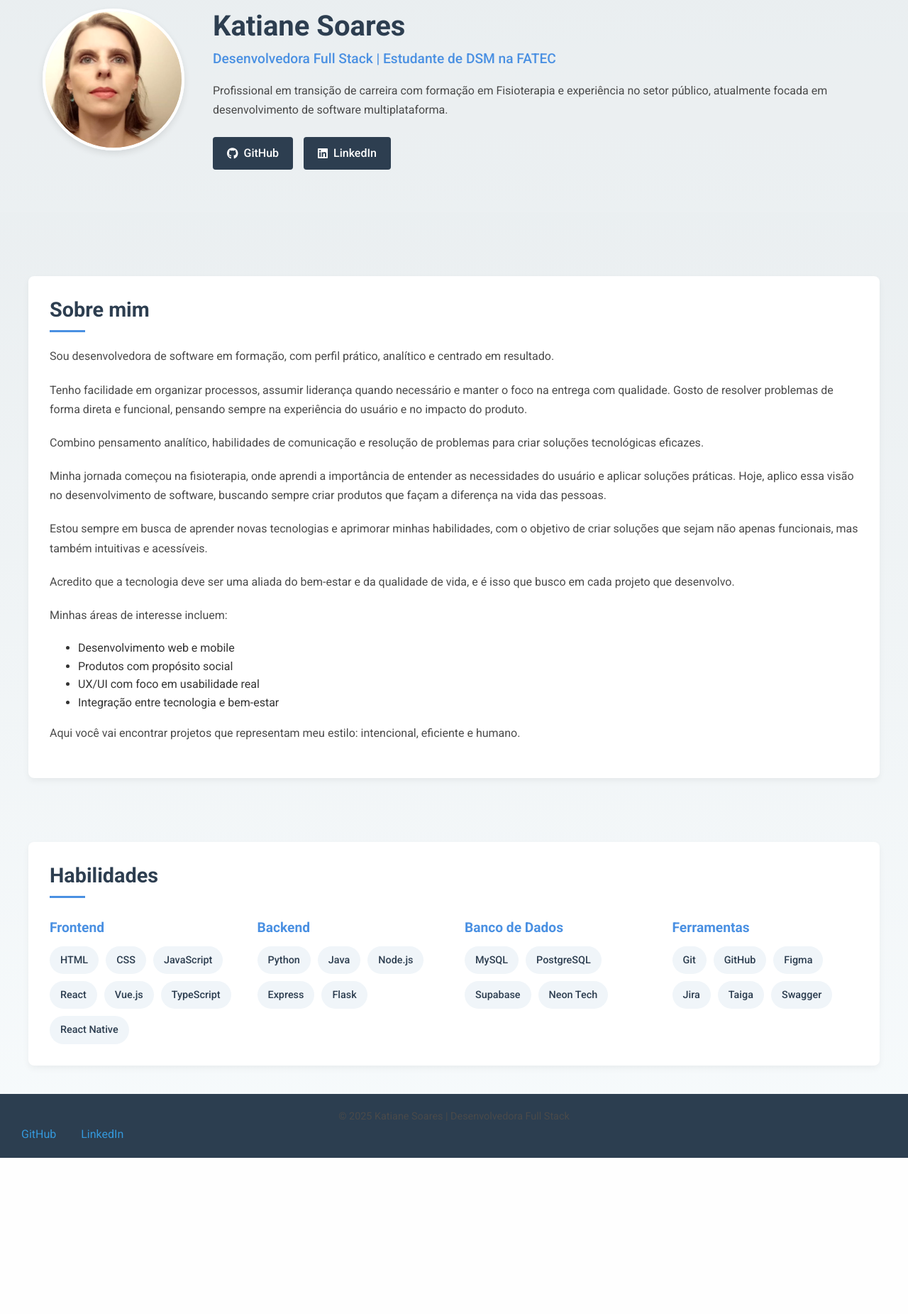
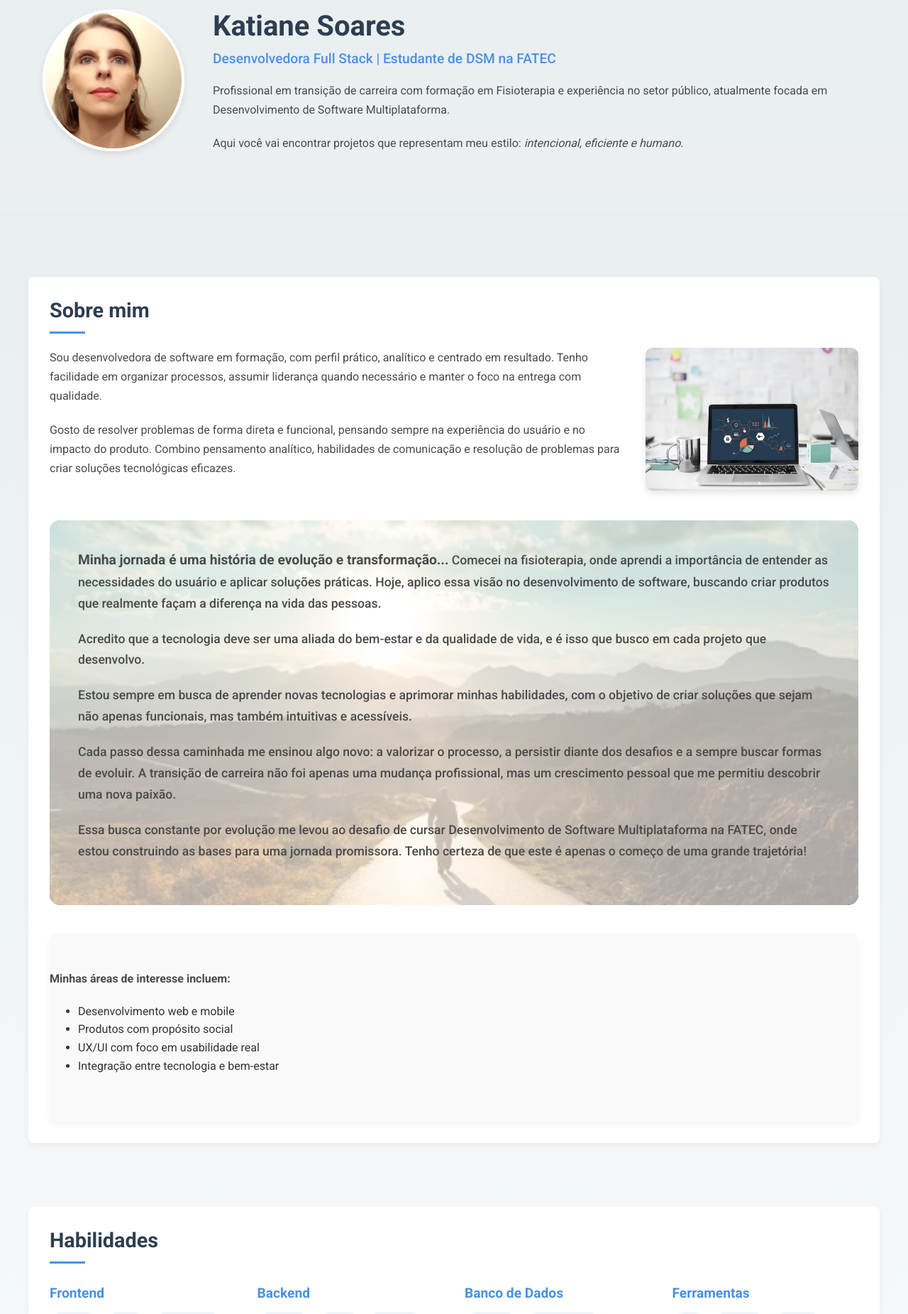
Before and after one commit to Katianefatec/Portfolio, a Flask app: page / in a window 1280 px wide. Shown: the part 134-1985 px from the top of the page at 71% size. Before the commit the page ends 1765 px from the top, so only its background shows below. Run offline with Flask 2, Linux system fonts and the light colour scheme; some libraries are stand-ins or nearby versions.

Commit message:
melhorando o texto sobre mim

```diff
--- a/Src/static/css/estilos.css
+++ b/Src/static/css/estilos.css
@@ -1,4 +1,4 @@
-    /* Estilos gerais e base */
+/* Estilos gerais e base */
     body {
       font-family: 'Roboto', sans-serif;
       background: linear-gradient(180deg, rgba(15, 62, 82, 0.1), rgba(96, 167, 197, 0.05) 100%);
@@ -194,12 +194,7 @@
       margin: 20px 0;
     }
 
-    .about-image {
-      width: 100%;
-      max-width: 400px;
-      border-radius: 10px;
-      box-shadow: 0 4px 10px rgba(0, 0, 0, 0.1);
-    }
+    /* Updated about-image to work with new layout */
 
     .interests-section {
       padding: 50px 0;
@@ -739,6 +734,66 @@
   border-radius: 10px;
   box-shadow: 0 4px 10px rgba(0, 0, 0, 0.1);
 }
+
+/* About Section Styles */
+.about-intro {
+  display: flex;
+  align-items: flex-start;
+  gap: 30px;
+  margin-bottom: 40px;
+}
+
+.intro-text {
+  flex: 1;
+}
+
+.intro-image {
+  flex: 0 0 300px;
+}
+
+.intro-image .about-image {
+  width: 100%;
+  border-radius: 10px;
+  box-shadow: 0 4px 10px rgba(0, 0, 0, 0.1);
+}
+
+.journey-section-watermark {
+  position: relative;
+  margin: 40px 0;
+  min-height: 500px;
+  border-radius: 15px;
+  overflow: hidden;
+  background-image: url('../img/caminhada500.jpg');
+  background-size: cover;
+  background-position: center;
+  background-repeat: no-repeat;
+}
+
+.journey-text-overlay {
+  position: relative;
+  background: rgba(255, 255, 255, 0.65);
+  padding: 40px;
+  margin: 0;
+  min-height: 100%;
+  display: flex;
+  flex-direction: column;
+  justify-content: center;
+  backdrop-filter: blur(0.5px);
+}
+
+.journey-text-overlay p {
+  margin-bottom: 20px;
+  line-height: 1.7;
+  /* color: #1a2732; */
+  font-size: 1.1rem;
+  font-weight: 500;
+}
+
+.journey-text-overlay strong {
+  /* color: #2d3e50; */
+  font-size: 1.2rem;
+}
+
 /* Media queries para responsividade */
 @media (max-width: 768px) {
   .contato-grid {
@@ -763,6 +818,29 @@
 
   .mobile-tab-menu {
     display: flex !important;
+  }
+
+  .journey-section-watermark {
+    min-height: 400px;
+  }
+
+  .journey-text-overlay {
+    padding: 20px;
+    background: rgba(255, 255, 255, 0.65);
+    backdrop-filter: blur(0.5px);
+  }
+
+  .journey-text-overlay p {
+    font-size: 1rem;
+  }
+
+  .about-intro {
+    flex-direction: column;
+  }
+
+  .intro-image {
+    flex: none;
+    margin-top: 20px;
   }
 }
 
--- a/Src/templates/index.html
+++ b/Src/templates/index.html
@@ -13,27 +13,18 @@
         <h2 class="subtitle">
           Desenvolvedora Full Stack | Estudante de DSM na FATEC
         </h2>
-        <p class="bio">
+        <div class ="bio">
+        <p>
           Profissional em transição de carreira com formação em Fisioterapia e
-          experiência no setor público, atualmente focada em desenvolvimento de
-          software multiplataforma.
+          experiência no setor público, atualmente focada em Desenvolvimento de
+          Software Multiplataforma.
         </p>
-        <div class="social-links">
-          <a
-            href="https://github.com/Katianefatec"
-            target="_blank"
-            class="social-btn"
-          >
-            <i class="fab fa-github"></i> GitHub
-          </a>
-          <a
-            href="https://www.linkedin.com/in/katiane-soares-4b8193245/"
-            target="_blank"
-            class="social-btn"
-          >
-            <i class="fab fa-linkedin"></i> LinkedIn
-          </a>
+        <p >
+        Aqui você vai encontrar projetos que representam meu estilo:
+        <em>intencional, eficiente e humano.</em>
+        </p>
         </div>
+
       </div>
     </div>
   </div>
@@ -42,25 +33,39 @@
 <div class="about-section">
   <div class="about-content">
     <h2>Sobre mim</h2>
+
+    <!-- Introdução principal -->
+    <div class="about-intro">
+      <div class="intro-text">
         <p>
           Sou desenvolvedora de software em formação, com perfil prático, analítico
-      e centrado em resultado.
+          e centrado em resultado. Tenho facilidade em organizar processos, assumir
+          liderança quando necessário e manter o foco na entrega com qualidade.
         </p>
         <p>
-      Tenho facilidade em organizar processos, assumir liderança quando
-      necessário e manter o foco na entrega com qualidade. Gosto de resolver
-      problemas de forma direta e funcional, pensando sempre na experiência do
-      usuário e no impacto do produto.
+          Gosto de resolver problemas de forma direta e funcional, pensando sempre na
+          experiência do usuário e no impacto do produto. Combino pensamento analítico,
+          habilidades de comunicação e resolução de problemas para criar soluções
+          tecnológicas eficazes.
+        </p>
+      </div>
+      <div class="intro-image">
+        <img src="../static/img/imagemhome500.jpg" alt="Workspace tecnológico" class="about-image">
+      </div>
+    </div>
+
+    <!-- Jornada e evolução -->
+    <div class="journey-section-watermark">
+      <div class="journey-text-overlay">
+        <p>
+          <strong>Minha jornada é uma história de evolução e transformação...</strong>
+          Comecei na fisioterapia, onde aprendi a importância de entender as necessidades
+          do usuário e aplicar soluções práticas. Hoje, aplico essa visão no desenvolvimento
+          de software, buscando criar produtos que realmente façam a diferença na vida das pessoas.
         </p>
         <p>
-    Combino pensamento analítico, habilidades de comunicação e resolução de
-    problemas para criar soluções tecnológicas eficazes.
-    </p>
-    <p>
-      Minha jornada começou na fisioterapia, onde aprendi a importância de
-      entender as necessidades do usuário e aplicar soluções práticas. Hoje,
-      aplico essa visão no desenvolvimento de software, buscando sempre criar
-      produtos que façam a diferença na vida das pessoas.
+          Acredito que a tecnologia deve ser uma aliada do bem-estar e da qualidade
+          de vida, e é isso que busco em cada projeto que desenvolvo.
         </p>
         <p>
           Estou sempre em busca de aprender novas tecnologias e aprimorar minhas
@@ -68,21 +73,36 @@
           funcionais, mas também intuitivas e acessíveis.
         </p>
         <p>
-      Acredito que a tecnologia deve ser uma aliada do bem-estar e da qualidade
-      de vida, e é isso que busco em cada projeto que desenvolvo.
+          Cada passo dessa caminhada me ensinou algo novo: a valorizar o processo,
+          a persistir diante dos desafios e a sempre buscar formas de evoluir.
+          A transição de carreira não foi apenas uma mudança profissional, mas um
+          crescimento pessoal que me permitiu descobrir uma nova paixão.
         </p>
+        <p>
+          Essa busca constante por evolução me levou ao desafio de cursar Desenvolvimento
+          de Software Multiplataforma na FATEC, onde estou construindo as bases para
+          uma jornada promissora. Tenho certeza de que este é apenas o começo de uma
+          grande trajetória!
+        </p>
+      </div>
+    </div>
 
-    <p>Minhas áreas de interesse incluem:</p>
-    <ul>
+    <!-- Filosofia e objetivos -->
+    <div class="philosophy-section">
+
+    </div>
+
+    <!-- Áreas de interesse -->
+    <div class="interests-section">
+      <p><strong>Minhas áreas de interesse incluem:</strong></p>
+      <ul class="interests-list">
         <li>Desenvolvimento web e mobile</li>
         <li>Produtos com propósito social</li>
         <li>UX/UI com foco em usabilidade real</li>
         <li>Integração entre tecnologia e bem-estar</li>
       </ul>
-    <p>
-      Aqui você vai encontrar projetos que representam meu estilo: intencional,
-      eficiente e humano.
-    </p>
+
+    </div>
   </div>
 </div>
 
```
Lines whose indentation alone changed are shown as unchanged.
